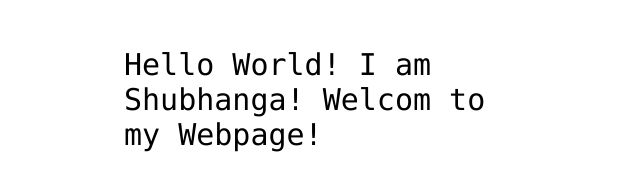
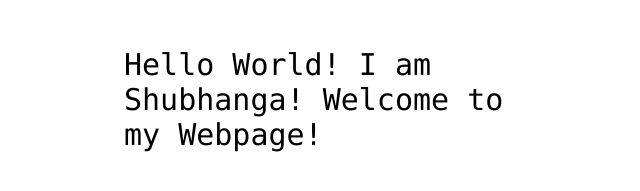
Before and after one commit to ShubhangaGautam/ShubhangaGautam.github.io, a plain HTML site: page index.html in a window 1280 px wide. Shown: the part 341-532 px from the top of the page, 316-956 px from the left. Drawn offline with Linux system fonts and the light colour scheme.

Commit message:
Update index.html

```diff
--- a/index.html
+++ b/index.html
@@ -12,7 +12,7 @@
 <img src="https://octodex.github.com/images/daftpunktocat-thomas.gif" id="octocat" alt="octocat-gif" />
 
 <!-- Change this code here by copy and pasting your template on line 15 -->
-<p>Hello World! I am Shubhanga! Welcom to my Webpage!</p>
+<p>Hello World! I am Shubhanga! Welcome to my Webpage!</p>
 
 </body>
 </html>
```
